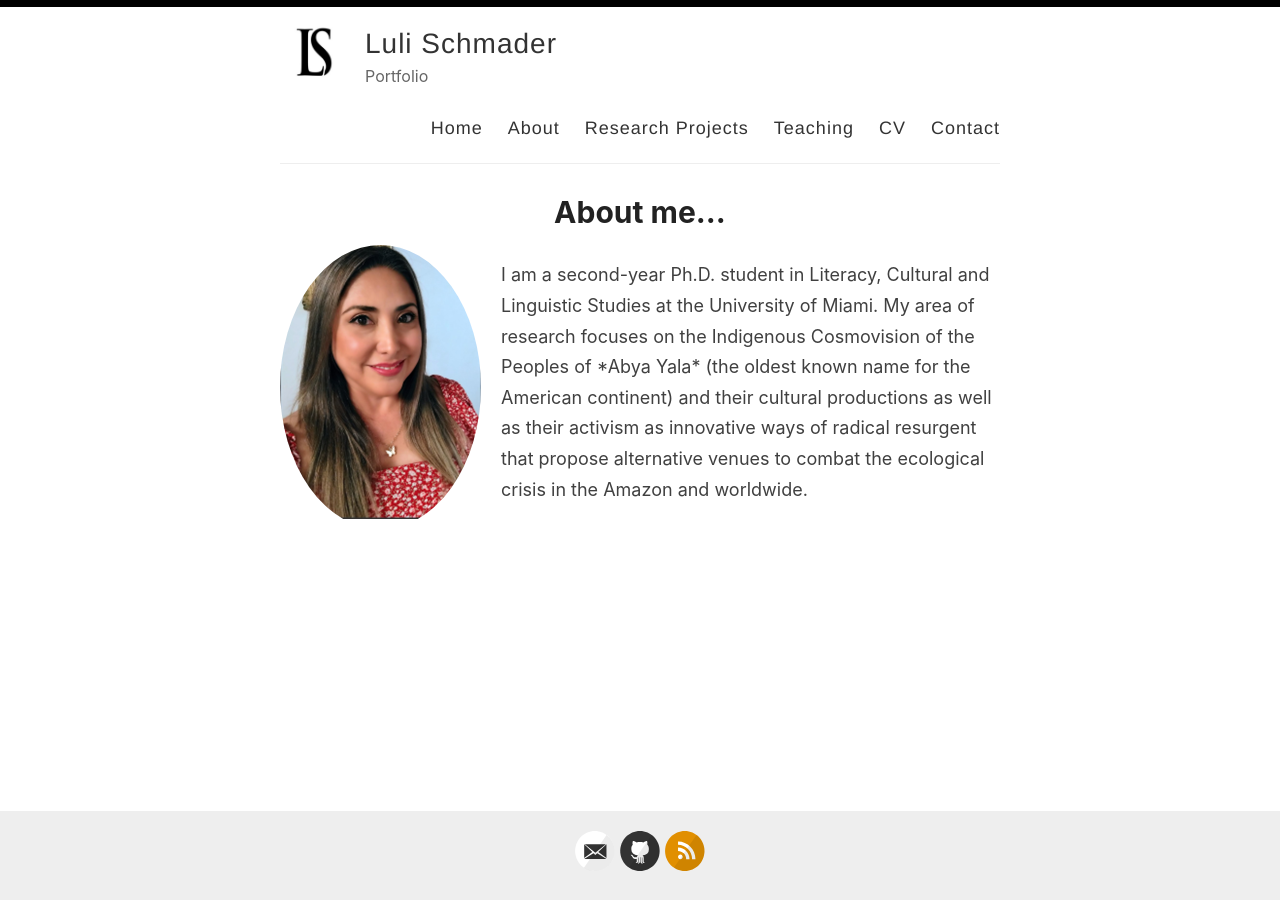
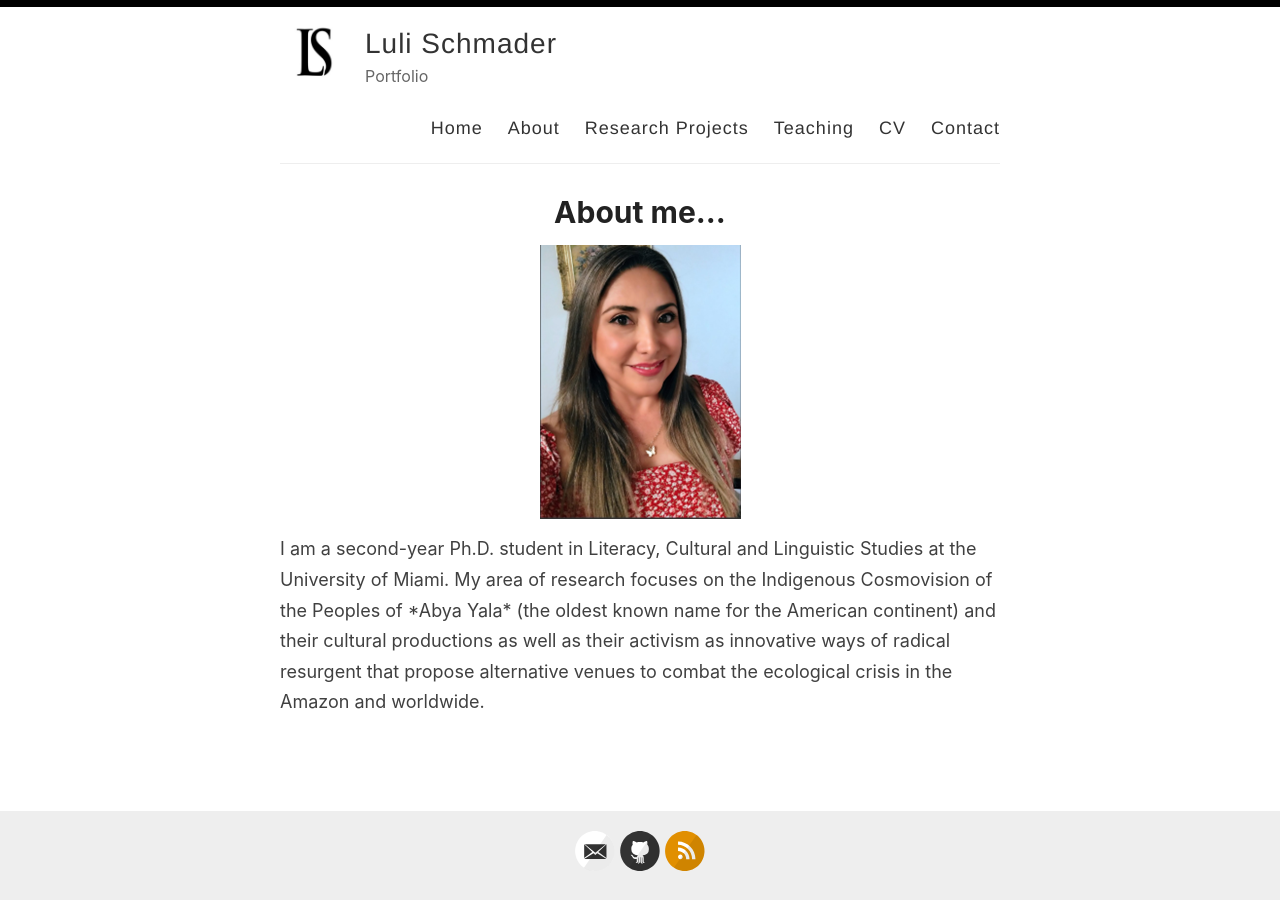
Before and after one commit to lulischmader/lulischmader.github.io, a Jekyll site: the page built from _pages/about.md, in a window 1280 px wide. Built offline with Jekyll 4.4.1, drawn with Linux system fonts in a browser that asks for light colours.

Commit message:
Update about.md

```diff
--- a/_pages/about.md
+++ b/_pages/about.md
@@ -4,10 +4,6 @@ title: About me...
 permalink: /about/
 ---
 
-<div style="float:left; border-radius: 50%; overflow: hidden; margin-right: 20px;">
-  <img src="https://github.com/lulischmader/lulischmader.github.io/blob/master/images/Luli.png" alt="Luli's photo" style="width: 100%; height: auto;">
-</div>
-<div style="overflow: hidden;">
-  <p>I am a second-year Ph.D. student in Literacy, Cultural and Linguistic Studies at the University of Miami. My area of research focuses on the Indigenous Cosmovision of the Peoples of *Abya Yala* (the oldest known name for the American continent) and their cultural productions as well as their activism as innovative ways of radical resurgent that propose alternative venues to combat the ecological crisis in the Amazon and worldwide.
+![Luli Schmader](/images/Luli.png)
+<p>I am a second-year Ph.D. student in Literacy, Cultural and Linguistic Studies at the University of Miami. My area of research focuses on the Indigenous Cosmovision of the Peoples of *Abya Yala* (the oldest known name for the American continent) and their cultural productions as well as their activism as innovative ways of radical resurgent that propose alternative venues to combat the ecological crisis in the Amazon and worldwide.
 </p>
-</div>
```
